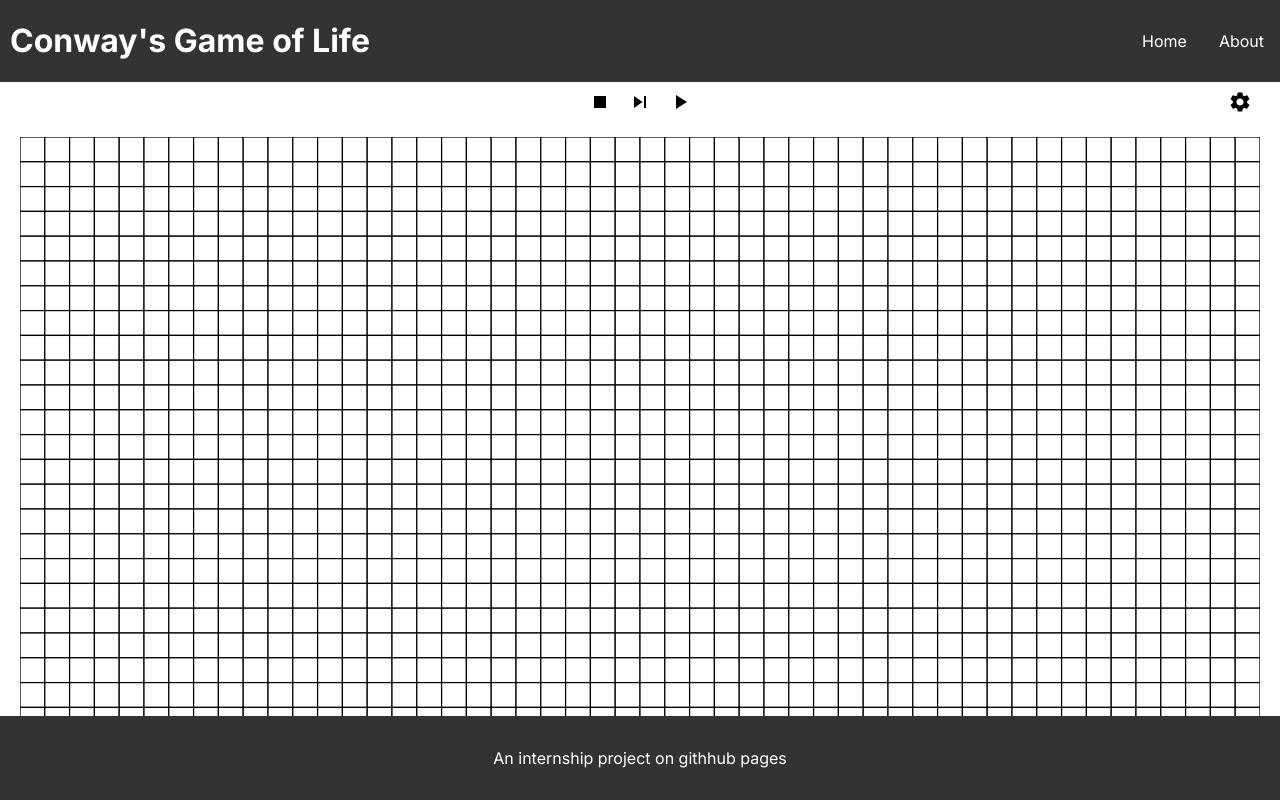
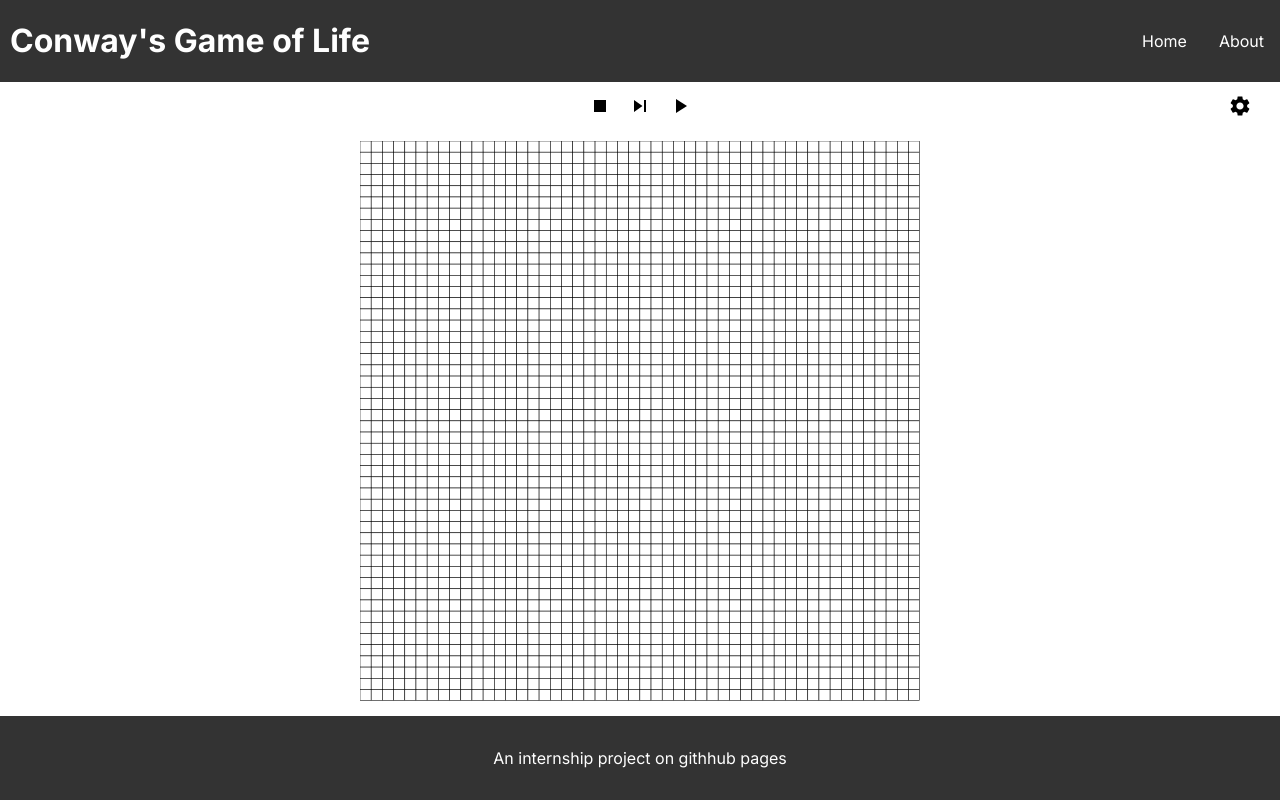
Before and after one commit to Okios2/Game-of-Life, a Next.js app: page / in a window 1280 px wide. Built offline with nearby package versions, Linux system fonts and the light colour scheme.

Commit message:
Code refactoring

```diff
--- a/app/components/grid.tsx
+++ b/app/components/grid.tsx
@@ -6,13 +6,12 @@ import createArray from "../utilities/array";
 import countAliveNeighbors from "../utilities/countAliveNeighbors";
 
 const minCellSize = 10;
-const maxCellSize = 50;
 const gapWidth = 1;
 
 const GameBoard = forwardRef(({isRunning, rows, cols, fps}: {isRunning: boolean, rows: number, cols: number, fps: number}, ref: Ref<any>) => {
   const [grid, setGrid] = useState<boolean[][]>(createArray(rows, cols));
   const minWidth = (cols*minCellSize)+gapWidth*(cols-1);
-  const maxHeight = (rows*maxCellSize)+gapWidth*(rows-1);
+  const minHeight = (rows*minCellSize)+gapWidth*(rows-1);
   const interval = 1000 / fps;
 
   const setPattern = (pattern: boolean[][]) => {
@@ -84,7 +83,7 @@ const GameBoard = forwardRef(({isRunning, rows, cols, fps}: {isRunning: boolean,
   return (
     <svg
       viewBox={`0 0 ${cols} ${rows}`}
-      style={{minWidth, maxHeight}}
+      style={{width: `max(98cqmin,${minWidth}px)`, height: `max(98cqmin,${minHeight}px)`}}
     >
       {grid.map((row: boolean[], rowIndex: number) => (
         row.map((cell: boolean, cellIndex: number) => (
--- a/app/components/gridContainer.module.css
+++ b/app/components/gridContainer.module.css
@@ -12,14 +12,17 @@
   display: flex;
   min-width: 100%;
   gap: 15px;
-  margin-bottom: 20px;
   flex-flow: column;
+  flex: 1 1 auto;
+  padding: 4px 0;
 }
 
 .gridcontainer {
   flex: 1 0 auto;
   margin: 0;
   text-align: center;
+  container-type: size;
+  overflow: auto;
 }
 
 .buttonscontainer {
```
